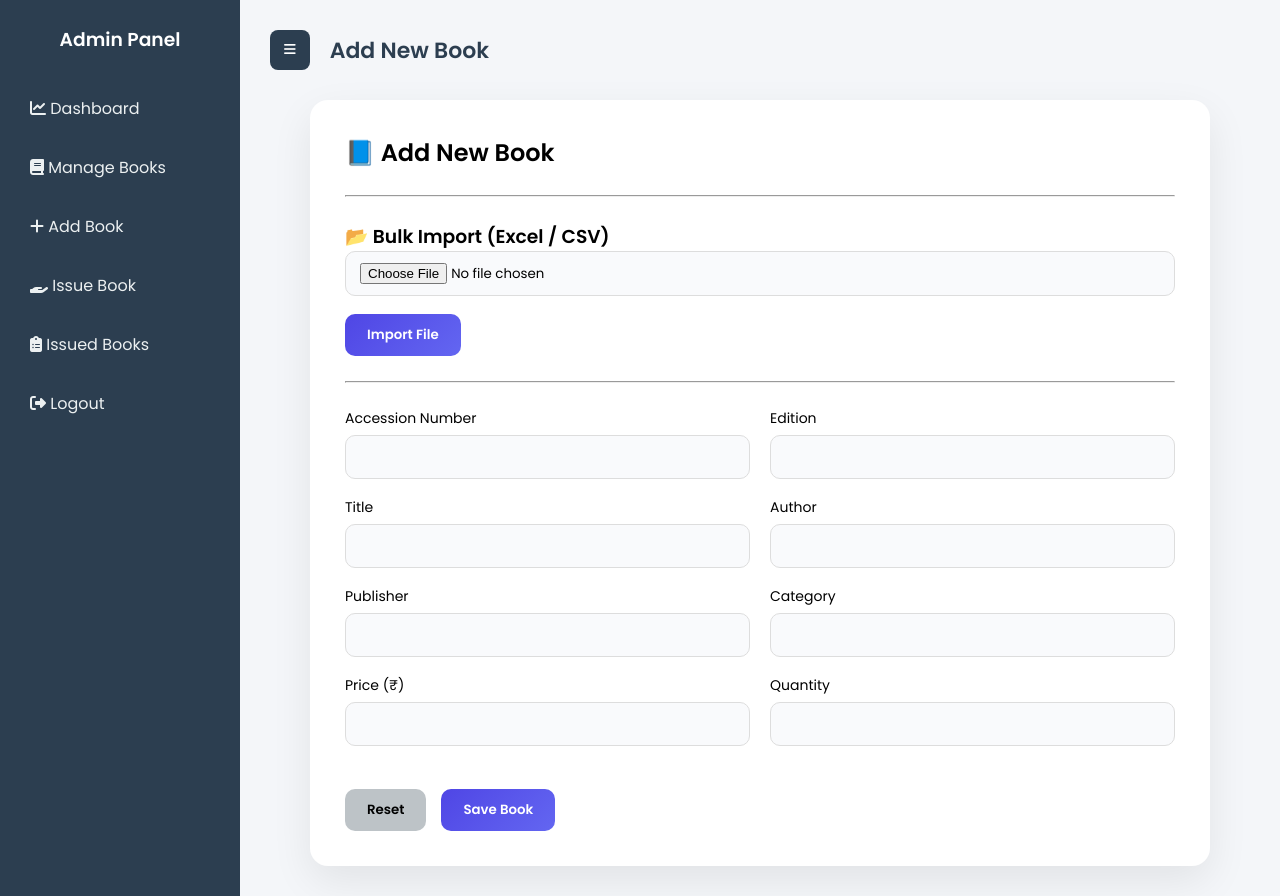
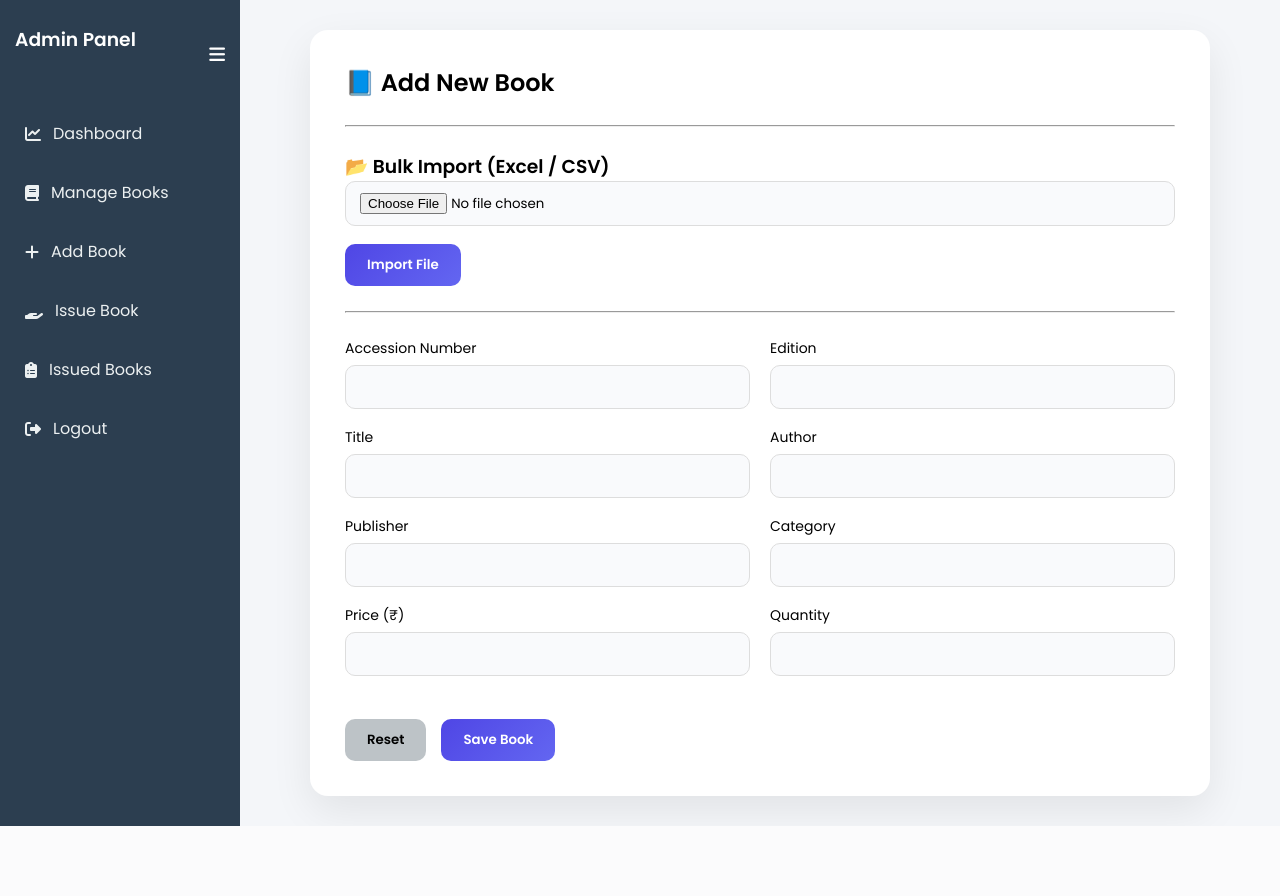
Before and after one commit to kamathamritha4-ctrl/library-management-system, a PHP site: page /admin/add_book.php in a window 1280 px wide. After the commit the page ends 826 px from the top, so only its background shows below. Run offline with PHP 8.4, Linux system fonts and the light colour scheme; the visitor is signed in with stand-in values (Sample User, id 1).

Commit message:
Improved sidebar collapse UI and added bulk import

```diff
--- a/admin/add_book.php
+++ b/admin/add_book.php
@@ -265,6 +265,62 @@ body { background:#f4f6f9; }
     border-radius:8px;
     margin-bottom:20px;
 }
+.sidebar {
+    width: 240px;
+    background: #2c3e50;
+    padding: 25px 15px;
+    color: white;
+    transition: 0.3s ease;
+    overflow: hidden;
+}
+
+.sidebar-header {
+    display: flex;
+    justify-content: space-between;
+    align-items: center;
+    margin-bottom: 25px;
+}
+
+.collapse-btn {
+    background: transparent;
+    border: none;
+    color: white;
+    font-size: 18px;
+    cursor: pointer;
+}
+
+.sidebar a {
+    display: flex;
+    align-items: center;
+    gap: 12px;
+    padding: 12px 10px;
+    margin-bottom: 10px;
+    text-decoration: none;
+    color: #ecf0f1;
+    border-radius: 8px;
+    transition: 0.3s;
+}
+
+.sidebar a:hover {
+    background: #34495e;
+}
+
+/* COLLAPSED STATE */
+.sidebar.collapsed {
+    width: 70px;
+}
+
+.sidebar.collapsed h3 {
+    display: none;
+}
+
+.sidebar.collapsed a span {
+    display: none;
+}
+
+.sidebar.collapsed .sidebar-header {
+    justify-content: center;
+}
 </style>
 </head>
 
@@ -272,24 +328,24 @@ body { background:#f4f6f9; }
 
 <div class="wrapper">
 
-<div class="sidebar">
-    <h3>Admin Panel</h3>
-    <a href="dashboard.php"><i class="fas fa-chart-line"></i> Dashboard</a>
-    <a href="manage_books.php"><i class="fas fa-book"></i> Manage Books</a>
-    <a href="add_book.php"><i class="fas fa-plus"></i> Add Book</a>
-    <a href="issue_book.php"><i class="fas fa-hand-holding"></i> Issue Book</a>
-    <a href="issued_book.php"><i class="fas fa-clipboard-list"></i> Issued Books</a>
-    <a href="../logout.php"><i class="fas fa-sign-out-alt"></i> Logout</a>
+<div class="sidebar" id="sidebar">
+    <div class="sidebar-header">
+        <h3>Admin Panel</h3>
+        <button class="collapse-btn" onclick="toggleSidebar()">
+            <i class="fas fa-bars"></i>
+        </button>
+    </div>
+
+    <a href="dashboard.php"><i class="fas fa-chart-line"></i> <span>Dashboard</span></a>
+    <a href="manage_books.php"><i class="fas fa-book"></i> <span>Manage Books</span></a>
+    <a href="add_book.php"><i class="fas fa-plus"></i> <span>Add Book</span></a>
+    <a href="issue_book.php"><i class="fas fa-hand-holding"></i> <span>Issue Book</span></a>
+    <a href="issued_book.php"><i class="fas fa-clipboard-list"></i> <span>Issued Books</span></a>
+    <a href="../logout.php"><i class="fas fa-sign-out-alt"></i> <span>Logout</span></a>
 </div>
-
 <div class="main">
 
-<div class="topbar">
-    <button class="toggle-btn">
-        <i class="fas fa-bars"></i>
-    </button>
-    <span class="page-title">Add New Book</span>
-</div>
+
 
 <div class="card">
 
@@ -370,6 +426,11 @@ body { background:#f4f6f9; }
 </div>
 </div>
 </div>
+<script>
+function toggleSidebar() {
+    document.getElementById("sidebar").classList.toggle("collapsed");
+}
+</script>
 
 </body>
 </html>
```
